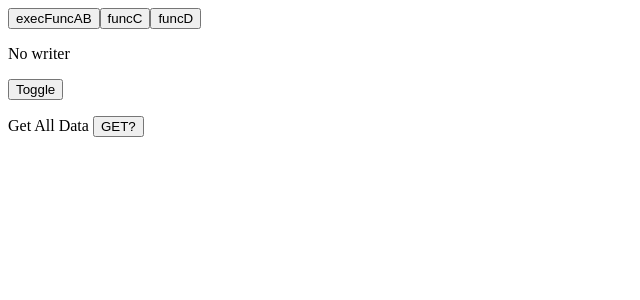
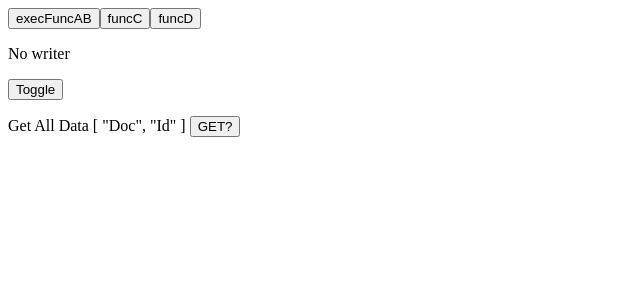
Before and after one commit to koyamal/pra_vue3, a Vue app in the folder vuePractive/: page / in a window 1280 px wide. Shown: the top 300 px of the page, without its empty margins (0-640 px from the left). Built offline with nearby package versions, Linux system fonts and the light colour scheme.

Commit message:
Use getOneDoc

```diff
--- a/vuePractive/src/components/atom/F.vue
+++ b/vuePractive/src/components/atom/F.vue
@@ -77,6 +77,7 @@
     {{ getOneDoc.forEach(doc => {
       return doc;
     }) }}
+    {{ getOneDoc }}
     <button @click="() => isGetAllData = !isGetAllData">GET?</button>
   </p>
 </template>
```
